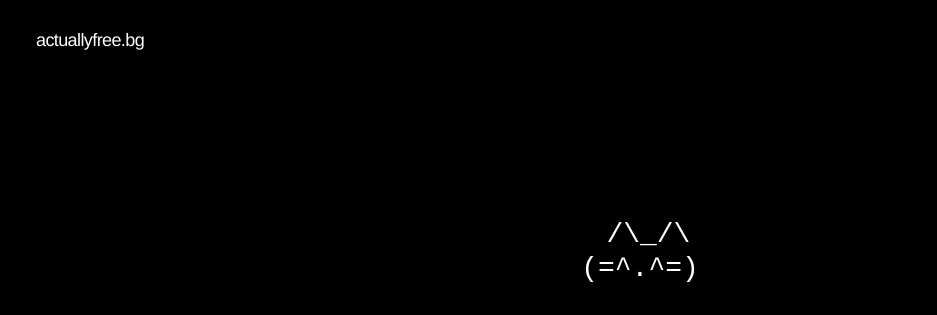
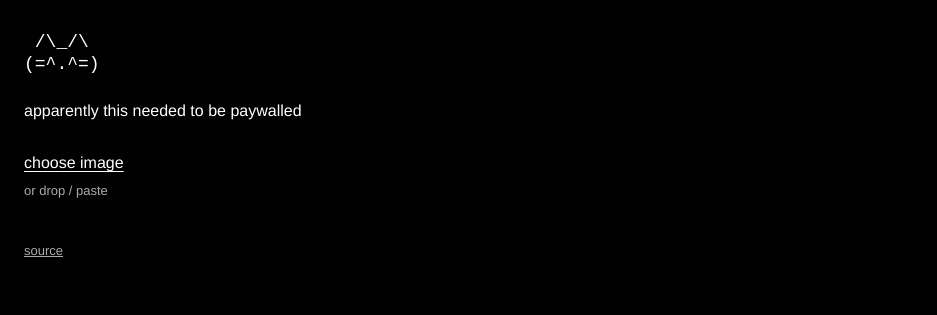
Before and after one commit to ranveerlabs/actuallyfreebg, a website built with Vite: page index.html in a window 1280 px wide. Shown: the top 315 px of the page, without its empty margins (0-937 px from the left). Built offline with nearby package versions, Linux system fonts and the light colour scheme.

Commit message:
actuallyfreebg

```diff
--- a/index.html
+++ b/index.html
@@ -5,20 +5,20 @@
     <meta name="viewport" content="width=device-width, initial-scale=1">
     <meta name="description" content="apparently this needed to be paywalled">
     <meta name="theme-color" content="#000000">
-    <title>actuallyfree.bg</title>
+    <title>actuallyfreebg</title>
     <link rel="icon" href="data:,">
     <link rel="stylesheet" href="/style.css">
   </head>
   <body>
-    <header>actuallyfree.bg</header>
+
     <main>
       <pre role="img" aria-label="cat"> /\_/\
 (=^.^=)</pre>
       <h1>apparently this needed to be paywalled</h1>
       <div class="upload">
         <input id="file" type="file" accept="image/png,image/jpeg,image/webp" aria-label="choose an image" hidden>
-        <button id="pick" type="button">choose an image</button>
-        <p class="hint">or drop one here / paste<br>your image stays in your browser</p>
+        <button id="pick" type="button">choose image</button>
+        <p class="hint">or drop / paste</p>
       </div>
       <p id="status" role="status" aria-live="polite"></p>
       <button id="cancel" type="button" hidden>cancel</button>
@@ -30,7 +30,7 @@
         </figcaption>
       </figure>
     </main>
-    <footer><a href="https://github.com/ranveerlabs/actuallyfree.bg">source / AGPLv3</a></footer>
+    <footer><a href="https://github.com/ranveerlabs/actuallyfreebg">source</a></footer>
     <script type="module" src="/main.js"></script>
   </body>
 </html>
--- a/package.json
+++ b/package.json
@@ -1,5 +1,5 @@
 {
-  "name": "actuallyfree.bg",
+  "name": "actuallyfreebg",
   "version": "0.1.0",
   "private": true,
   "license": "AGPL-3.0-only",
--- a/style.css
+++ b/style.css
@@ -1,23 +1,19 @@
-      * { box-sizing: border-box; }
-      html { height: 100%; }
-      body { margin: 0; min-height: 100%; color: #fff; background: #000; font-family: Helvetica, Arial, sans-serif; -webkit-font-smoothing: antialiased; }
-      header { padding: 30px 36px; font-size: 18px; letter-spacing: -.6px; }
-      main { min-height: calc(100svh - 140px); display: flex; flex-direction: column; align-items: center; justify-content: center; padding: 32px 24px 100px; text-align: center; }
-      pre { margin: 0 0 34px; font-family: monospace; font-size: 28px; line-height: 1.2; }
-      h1 { margin: 0; font-size: clamp(20px, 3.5vw, 32px); font-weight: 400; line-height: 1.25; letter-spacing: -1px; }
-      footer { padding: 20px 36px; color: #999; font-size: 12px; }
-      a { color: inherit; text-underline-offset: 3px; }
-      a:focus-visible { outline: 2px solid #fff; outline-offset: 5px; }
-      .upload { margin-top: 36px; }
-      button, .download { display: inline-block; border: 1px solid #555; border-radius: 0; padding: 12px 20px; font: inherit; font-size: 14px; cursor: pointer; color: #fff; background: #000; text-decoration: none; }
-      #pick, .download { color: #000; background: #fff; border-color: #fff; }
-      button:disabled { opacity: .45; cursor: wait; }
-      button:focus-visible { outline: 2px solid #fff; outline-offset: 5px; }
-      .hint, #status { font-size: 12px; color: #999; line-height: 1.6; }
-      #status { min-height: 20px; margin: 16px 0 0; }
-      #result { width: min(100%, 580px); margin: 28px 0 0; }
-      .image { background-color: #202020; background-image: conic-gradient(#303030 25%, transparent 0 50%, #303030 0 75%, transparent 0); background-size: 20px 20px; }
-      #preview { display: block; width: 100%; max-height: 48svh; object-fit: contain; }
-      .actions { display: flex; justify-content: center; gap: 12px; flex-wrap: wrap; margin-top: 16px; }
-      [hidden] { display: none !important; }
-      @media (max-width: 480px) { header { padding: 24px; } footer { padding: 20px 24px; } }
+* { box-sizing: border-box; }
+body { margin: 24px; color: #fff; background: #000; font: 16px/1.5 Helvetica, Arial, sans-serif; }
+main { max-width: 640px; }
+pre { margin: 32px 0 24px; font: 18px/1.2 monospace; }
+h1 { margin: 0 0 28px; font-size: 16px; font-weight: normal; }
+a, button { color: inherit; }
+button, .download { padding: 0; border: 0; background: none; font: inherit; text-decoration: underline; text-underline-offset: 3px; cursor: pointer; }
+button:disabled { opacity: .5; cursor: wait; }
+:focus-visible { outline: 1px solid #fff; outline-offset: 5px; }
+.hint, #status, footer { color: #aaa; font-size: 13px; }
+.hint { margin: 6px 0 0; }
+#status { margin: 16px 0; }
+#status:empty { display: none; }
+#result { margin: 24px 0 0; }
+.image { background-color: #202020; background-image: conic-gradient(#303030 25%, transparent 0 50%, #303030 0 75%, transparent 0); background-size: 20px 20px; }
+#preview { display: block; width: 100%; max-height: 60svh; object-fit: contain; }
+.actions { display: flex; gap: 24px; flex-wrap: wrap; margin-top: 12px; }
+footer { margin-top: 40px; }
+[hidden] { display: none !important; }
```
Also changed, not shown: README.md, 1 other file.
